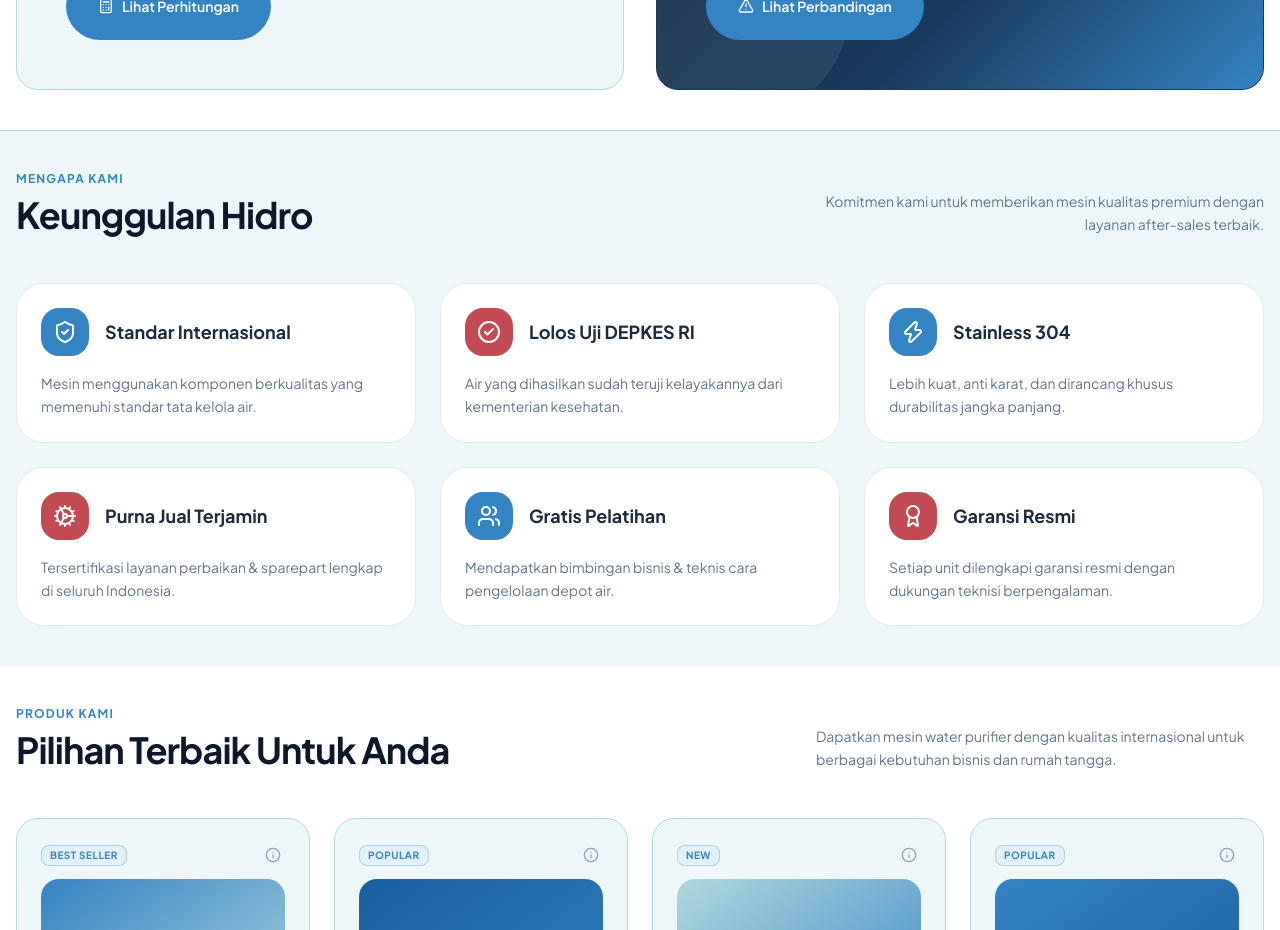
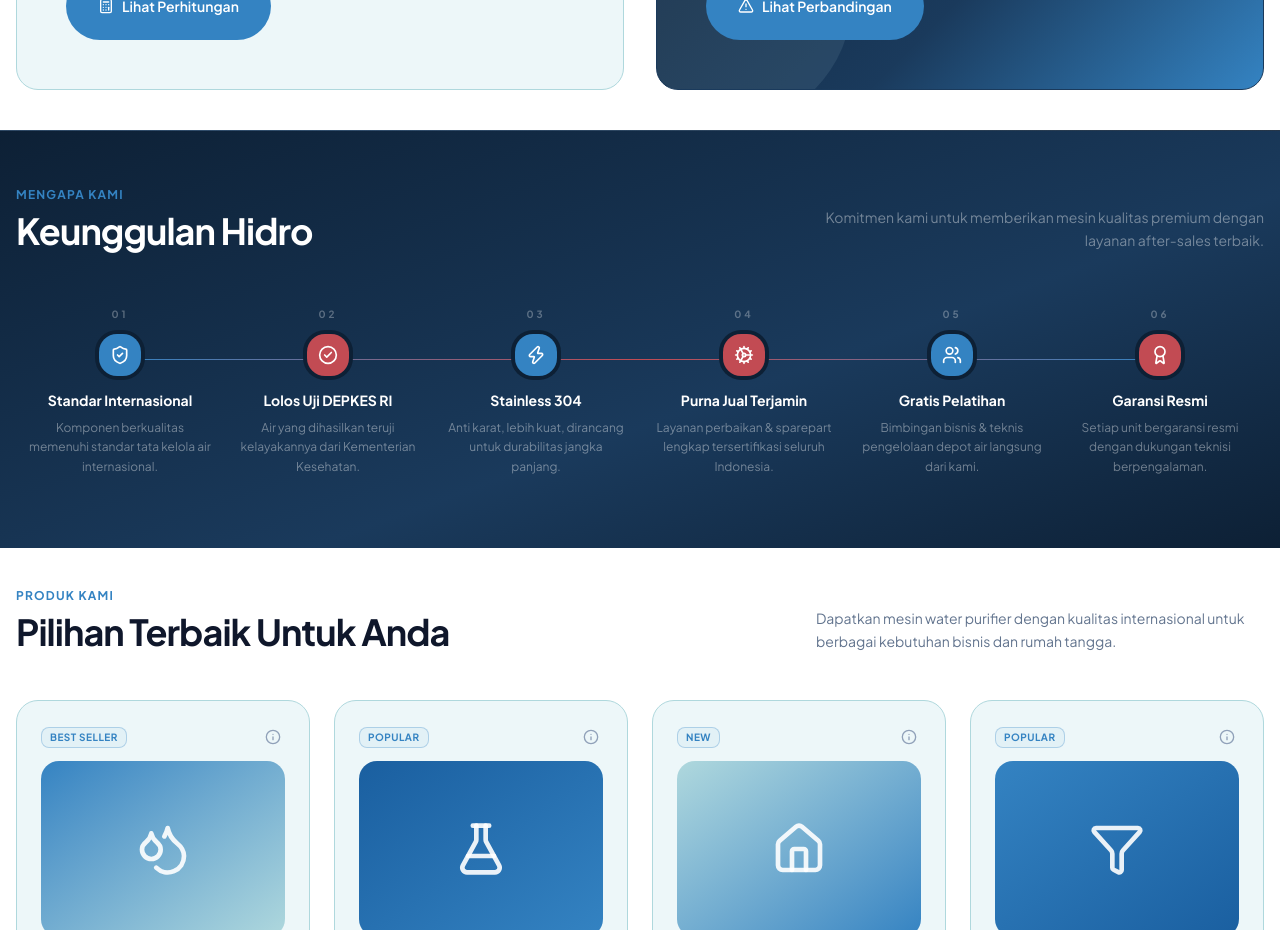
Before and after one commit to iza-aa/hidrolux, a Next.js app: page / in a window 1280 px wide. Shown: the part 1540-2470 px from the top of the page. Built offline with nearby package versions, Linux system fonts and the light colour scheme.

Commit message:
refactor: update icon sizes and descriptions in KenapaHidrolux component, enhance layout and styling for better presentation

```diff
--- a/src/components/sections/KenapaHidrolux.tsx
+++ b/src/components/sections/KenapaHidrolux.tsx
@@ -4,70 +4,97 @@ export function KenapaHidrolux() {
   const reasons = [
     {
       title: "Standar Internasional",
-      icon: <ShieldCheck className="w-6 h-6 text-white" />,
-      iconBg: "bg-brand-blue",
-      description: "Mesin menggunakan komponen berkualitas yang memenuhi standar tata kelola air."
+      icon: <ShieldCheck className="w-5 h-5 text-white" />,
+      accent: "blue",
+      description: "Komponen berkualitas memenuhi standar tata kelola air internasional."
     },
     {
       title: "Lolos Uji DEPKES RI",
-      icon: <CheckCircle2 className="w-6 h-6 text-white" />,
-      iconBg: "bg-brand-pink",
-      description: "Air yang dihasilkan sudah teruji kelayakannya dari kementerian kesehatan."
+      icon: <CheckCircle2 className="w-5 h-5 text-white" />,
+      accent: "pink",
+      description: "Air yang dihasilkan teruji kelayakannya dari Kementerian Kesehatan."
     },
     {
       title: "Stainless 304",
-      icon: <Zap className="w-6 h-6 text-white" />,
-      iconBg: "bg-brand-blue",
-      description: "Lebih kuat, anti karat, dan dirancang khusus durabilitas jangka panjang."
+      icon: <Zap className="w-5 h-5 text-white" />,
+      accent: "blue",
+      description: "Anti karat, lebih kuat, dirancang untuk durabilitas jangka panjang."
     },
     {
       title: "Purna Jual Terjamin",
-      icon: <Cog className="w-6 h-6 text-white" />,
-      iconBg: "bg-brand-pink",
-      description: "Tersertifikasi layanan perbaikan & sparepart lengkap di seluruh Indonesia."
+      icon: <Cog className="w-5 h-5 text-white" />,
+      accent: "pink",
+      description: "Layanan perbaikan & sparepart lengkap tersertifikasi seluruh Indonesia."
     },
     {
       title: "Gratis Pelatihan",
-      icon: <Users className="w-6 h-6 text-white" />,
-      iconBg: "bg-brand-blue",
-      description: "Mendapatkan bimbingan bisnis & teknis cara pengelolaan depot air."
+      icon: <Users className="w-5 h-5 text-white" />,
+      accent: "blue",
+      description: "Bimbingan bisnis & teknis pengelolaan depot air langsung dari kami."
     },
     {
       title: "Garansi Resmi",
-      icon: <Award className="w-6 h-6 text-white" />,
-      iconBg: "bg-brand-pink",
-      description: "Setiap unit dilengkapi garansi resmi dengan dukungan teknisi berpengalaman."
+      icon: <Award className="w-5 h-5 text-white" />,
+      accent: "pink",
+      description: "Setiap unit bergaransi resmi dengan dukungan teknisi berpengalaman."
     }
   ]
 
   return (
-    <section className="py-10 bg-brand-light-bg border-t border-brand-light">
+    <section className="py-14 border-t border-white/10 overflow-hidden" style={{ background: "linear-gradient(160deg, #0D2035 0%, #1a3a5c 60%, #0D2035 100%)" }}>
       <div className="container mx-auto px-4 max-w-7xl">
-        <div className="mb-12 flex flex-col md:flex-row justify-between items-end gap-6 text-center md:text-left">
-          <div className="max-w-xl mx-auto md:mx-0">
+
+        {/* Header */}
+        <div className="mb-14 flex flex-col md:flex-row justify-between items-end gap-6">
+          <div>
             <div className="text-brand-blue font-bold text-xs tracking-widest uppercase mb-2">MENGAPA KAMI</div>
-            <h2 className="text-3xl font-bold tracking-tight text-slate-900 sm:text-4xl">
+            <h2 className="text-3xl font-bold tracking-tight text-white sm:text-4xl">
               Keunggulan Hidro
             </h2>
           </div>
-          <p className="text-slate-500 max-w-md text-sm leading-relaxed md:text-right hidden md:block">
+          <p className="text-white/40 max-w-md text-sm leading-relaxed md:text-right hidden md:block">
             Komitmen kami untuk memberikan mesin kualitas premium dengan layanan after-sales terbaik.
           </p>
         </div>
 
-        <div className="grid gap-6 md:grid-cols-2 lg:grid-cols-3">
-          {reasons.map((reason, index) => (
-            <div key={index} className="bg-white border border-gray-200 rounded-[28px] p-6 flex flex-col">
-              <div className="flex items-center gap-4 mb-4">
-                <div className={`${reason.iconBg} p-3 rounded-2xl`}>
-                  {reason.icon}
+        {/* Timeline */}
+        <div className="overflow-x-auto no-scrollbar pb-4">
+          <div className="flex min-w-max md:min-w-0 md:grid md:grid-cols-6 relative">
+
+            {/* Gradient connector line */}
+            <div className="absolute top-13 left-[calc(100%/12)] right-[calc(100%/12)] h-px hidden md:block"
+              style={{ background: "linear-gradient(to right, #3483C2, #C24B53, #3483C2)" }} />
+
+            {reasons.map((reason, index) => (
+              <div key={index} className="flex flex-col items-center text-center w-45 md:w-auto px-3">
+
+                {/* Step number */}
+                <div className="text-[10px] font-bold tracking-[0.3em] text-white/30 mb-3">
+                  {String(index + 1).padStart(2, "0")}
                 </div>
-                <h3 className="font-bold text-slate-800 text-lg">{reason.title}</h3>
+
+                {/* Dot + icon */}
+                <div className="relative z-10 mb-4">
+                  <div className={`w-10.5 h-10.5 rounded-2xl flex items-center justify-center ring-4 ring-brand-navy ${
+                    reason.accent === "blue" ? "bg-brand-blue" : "bg-brand-pink"
+                  }`}>
+                    {reason.icon}
+                  </div>
+                </div>
+
+                {/* Mobile connector */}
+                <div className="absolute top-13 left-0 right-0 h-px md:hidden"
+                  style={{ background: index < reasons.length - 1 ? "linear-gradient(to right, #3483C2, #C24B53)" : "transparent" }} />
+
+                {/* Text */}
+                <h3 className="font-bold text-white text-sm leading-tight mb-2">{reason.title}</h3>
+                <p className="text-white/40 text-xs leading-relaxed">{reason.description}</p>
               </div>
-              <p className="text-slate-500 text-sm leading-relaxed">{reason.description}</p>
-            </div>
-          ))}
+            ))}
+          </div>
         </div>
+
+
       </div>
     </section>
   )
```
